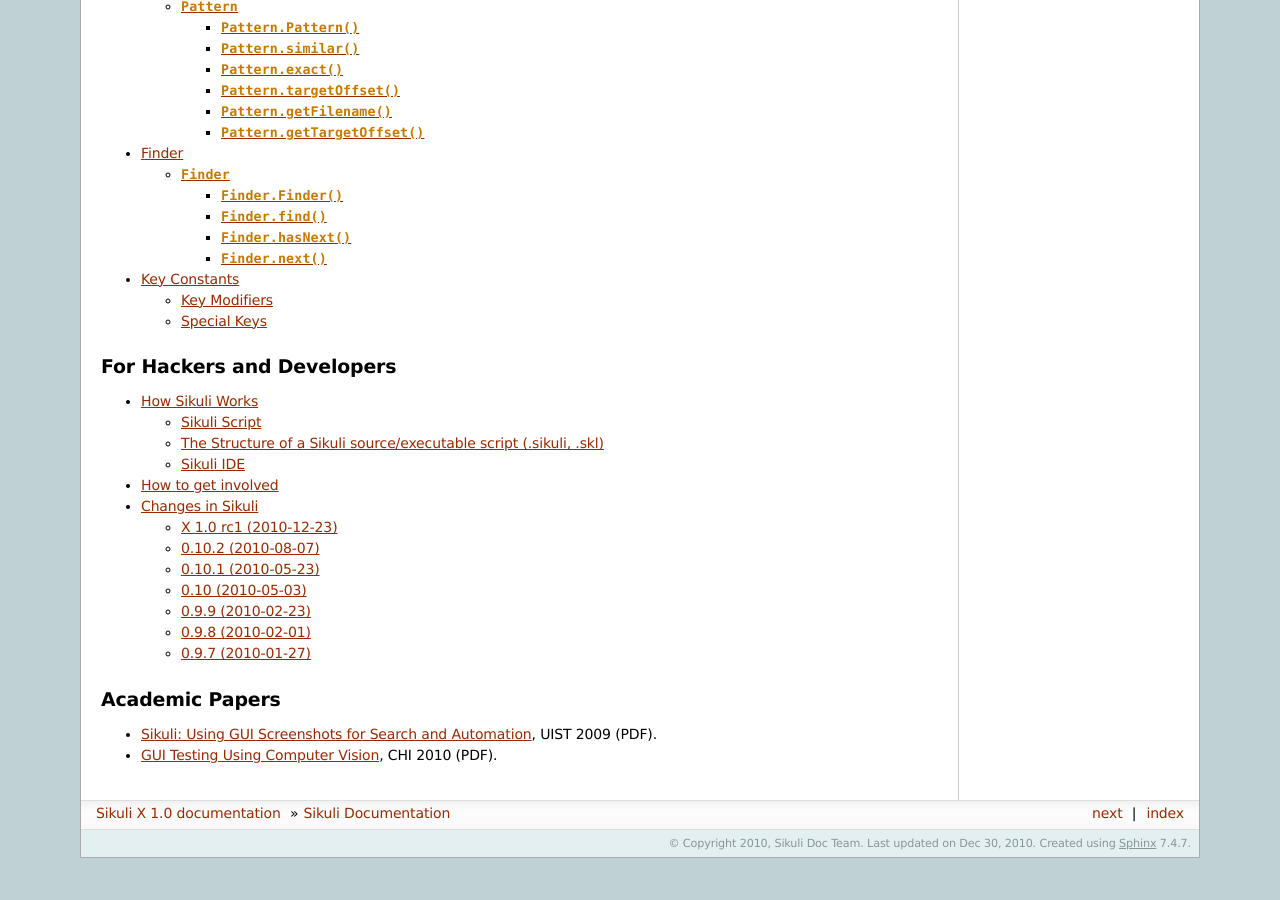
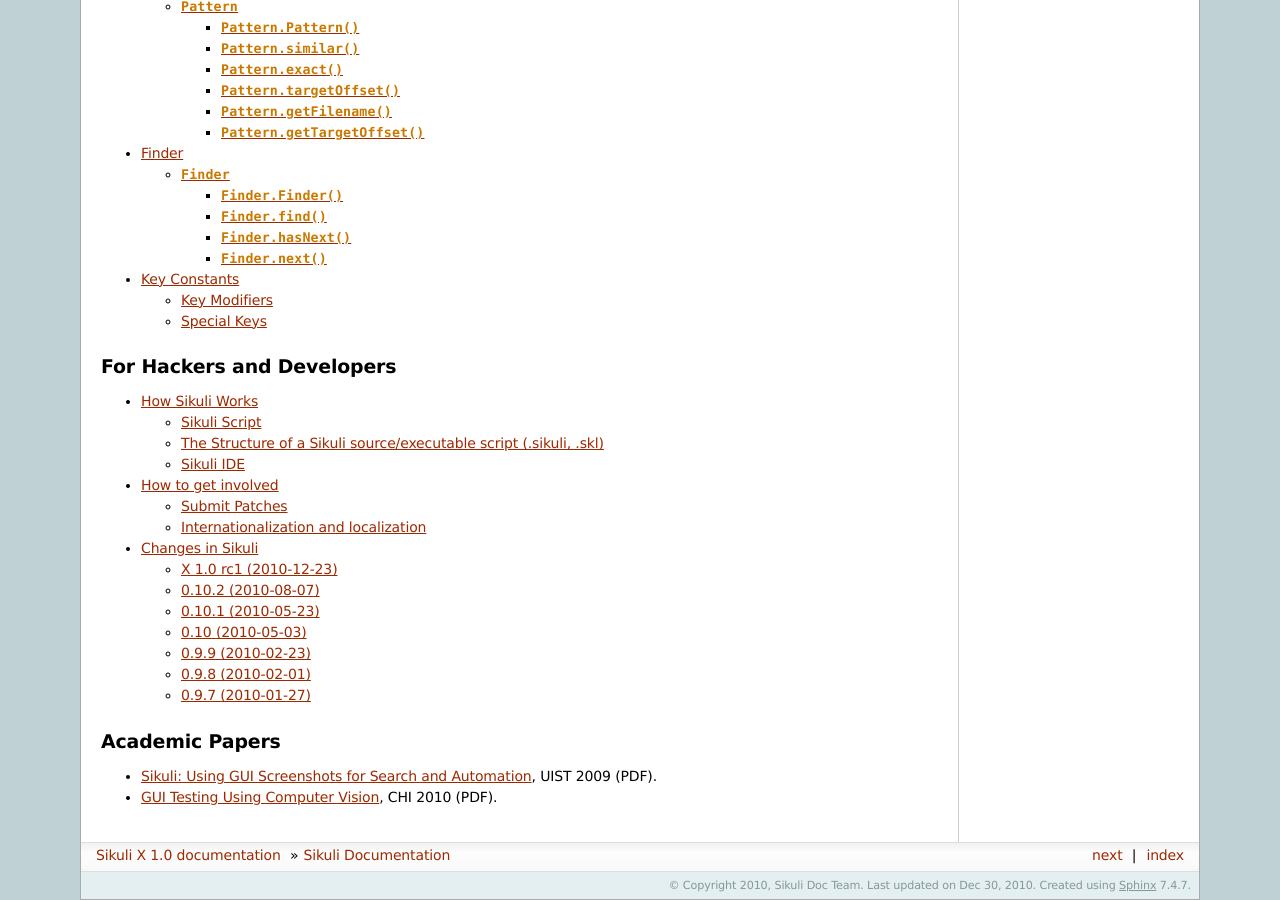
Before and after one commit to ck1125/sikuli, a Sphinx documentation site: the page built from docs/source/index.rst, in a window 1280 px wide and 900 px high, scrolled down 2487 px. Built offline with Sphinx 7.4.7, drawn with Linux system fonts in a browser that asks for light colours; before the commit the page ends 3345 px from its top, so only the background shows below that; some of the changed lines change nothing that is shown.

Commit message:
add "How to get involved"

```diff
--- a/docs/source/contributing.rst
+++ b/docs/source/contributing.rst
@@ -1,2 +1,137 @@
 How to get involved
 ===================
+
+Have fun working with Sikuli? You can do more than just being a user!
+There are many ways you can help Sikuli's development:
+
+* Blog or tweet about Sikuli. Share your cool Sikuli scripts to the world and
+  let more people know how cool Sikuli is.
+* Report bugs or request new features in our `bug tracker <https://bugs.launchpad.net/sikuli>`_.
+* Visit `the question board <https://answers.launchpad.net/sikuli>`_ and
+  `the bug tracker <https://bugs.launchpad.net/sikuli>`_ regularly and
+  answer people's questions there.
+  (You may want to `subscribe to the bug tracker <https://bugs.launchpad.net/sikuli/+subscribe>`_ or `subscribe to all questions <https://answers.launchpad.net/sikuli/+answer-contact>`_.)
+  Many people have questions that you may know how to deal with. Help them
+  to get through the obstacles and they may help you in the future.
+* :ref:`Submit patches <submit-patches>` to fix bugs or add features.
+* Join the `sikuli-dev mailing list <https://lists.csail.mit.edu/mailman/listinfo/sikuli-dev>`_ and share your ideas to us.
+* Translate Sikuli into your language and help more people who speak
+  different languages to access Sikuli. You can help us to
+
+  * translate Sikuli IDE's interface and messages, or
+
+  * translate Sikuli documentation (this site you are reading).
+
+  Read :ref:`translate-sikuli` for more details.
+
+
+
+.. _submit-patches:
+
+Submit Patches
+--------------
+
+If you are interested in making Sikuli better, submitting patches is a
+good start. We welcome any patches to Sikuli's code. If you've found
+a bug, submitting a bug report with associated patches will get it
+fixed more quickly than those without patches.
+
+Claim a bug
+^^^^^^^^^^^
+
+Here is a typical bug report status.
+
+.. image:: bug-tracker.png
+
+If you see a bug that you think you could fix, feel free to claim the bug.
+Simply click the pencil icon under the "Assigned to" column, and then click
+"Assign Me". Claiming a bug let other people and developers know that this
+bug is being worked on, and prevents duplicate work.
+
+
+Bug claimers' responsibility
+^^^^^^^^^^^^^^^^^^^^^^^^^^^^
+
+Once you've claimed a bug, you are responsible to work on that bug in
+reasonable time, say one or two weeks.
+If you don't have time to work on it, please unclaim it.
+
+If you’ve claimed a bug and it’s taking a long time to code,
+please keep everybody updated by posting comments on the bug.
+If you don’t update regularly, and you don’t respond to a request
+for a progress report, your claim on the bug may be revoked.
+
+Generate and Submit Patches
+^^^^^^^^^^^^^^^^^^^^^^^^^^^
+
+#. Please generate your patches using :command:`bzr diff`, so we can
+   incorporate your patches into our code base esaily.
+
+#. Name the patch file with a :file:`.diff` extension.
+
+#. Click "Add attachment or patch" below the comment area, and attach your
+   patch file.
+
+#. If the patch adds a new feature, or modifies existing behavior, please
+   leave documentation in the comment area.
+
+
+If you contribute patches very actively, we can give you the commit
+permission to our bzr source tree so you can submit patches by yourself.
+
+.. _translate-sikuli:
+
+Internationalization and localization
+-------------------------------------
+
+We hope Sikuli can be access by anyone from anywhere in the world.
+You can help us to translate the user interface of Sikuli IDE or
+this documentation.
+
+Sikuli IDE Translation
+^^^^^^^^^^^^^^^^^^^^^^
+
+If you find an incorrect translation, or if you would like to add a language
+that isn’t yet translated, here’s what to do:
+
+* Join the `Sikuli i18n mailing list <https://lists.csail.mit.edu/mailman/listinfo/sikuli-i18n>`_ and introduce yourself.
+* Claim what language and what (in this case, the Sikuli IDE) you
+  are going to work on.
+* Visit `our translations
+  page on launchpad <https://translations.launchpad.net/sikuli>`_ and
+  use launchpad's tool to translate the interface items.
+* If there are items you are not sure how to translate, please mark them as
+  "need review".
+* Once you've done the translations, send a mail to the Sikuli i18n mailing list
+  so we can incorporate your work into the Sikuli IDE.
+
+Documentation Translation
+^^^^^^^^^^^^^^^^^^^^^^^^^
+
+This documentation is created using `Sphinx <http://sphinx.pocoo.org/>`_,
+and written in the
+`reStructuredText format <http://sphinx.pocoo.org/rest.html>`_.
+You can view how the source code looks like using the link "Show Source"
+in the side bar.
+
+To translate the documentation, you need to check out the source of the
+document using :command:`bzr branch lp:sikuli`.
+The documentation source is in the folder :file:`docs/`.
+Once you have the source, you can generate this HTML document using :command:`make html` under the :file:`docs/` directory.
+
+The translation for each language is in :file:`docs/i18n/<language>/source`.
+The :file:`source` directory for your language should mirror
+the main source directory :file:`docs/source`.
+
+If you find an incorrect translation in the documentation,
+or if you would like to add a language that isn’t yet translated,
+here’s what to do:
+
+* Join the `Sikuli i18n mailing list <https://lists.csail.mit.edu/mailman/listinfo/sikuli-i18n>`_ and introduce yourself.
+* Claim what language and which part of the documentation you are going to work on.
+* Once you've done the translations, generate a patch using :command:`bzr diff` and name the patch with a :file:`diff` extension.
+* Send a mail to the Sikuli i18n mailing list and attach the patch, so we know
+  what you've done and we can put your translations online.
+
+If you contribute translations very actively, we can give you the commit
+permission to our bzr source tree so you can submit translations by yourself.
```
